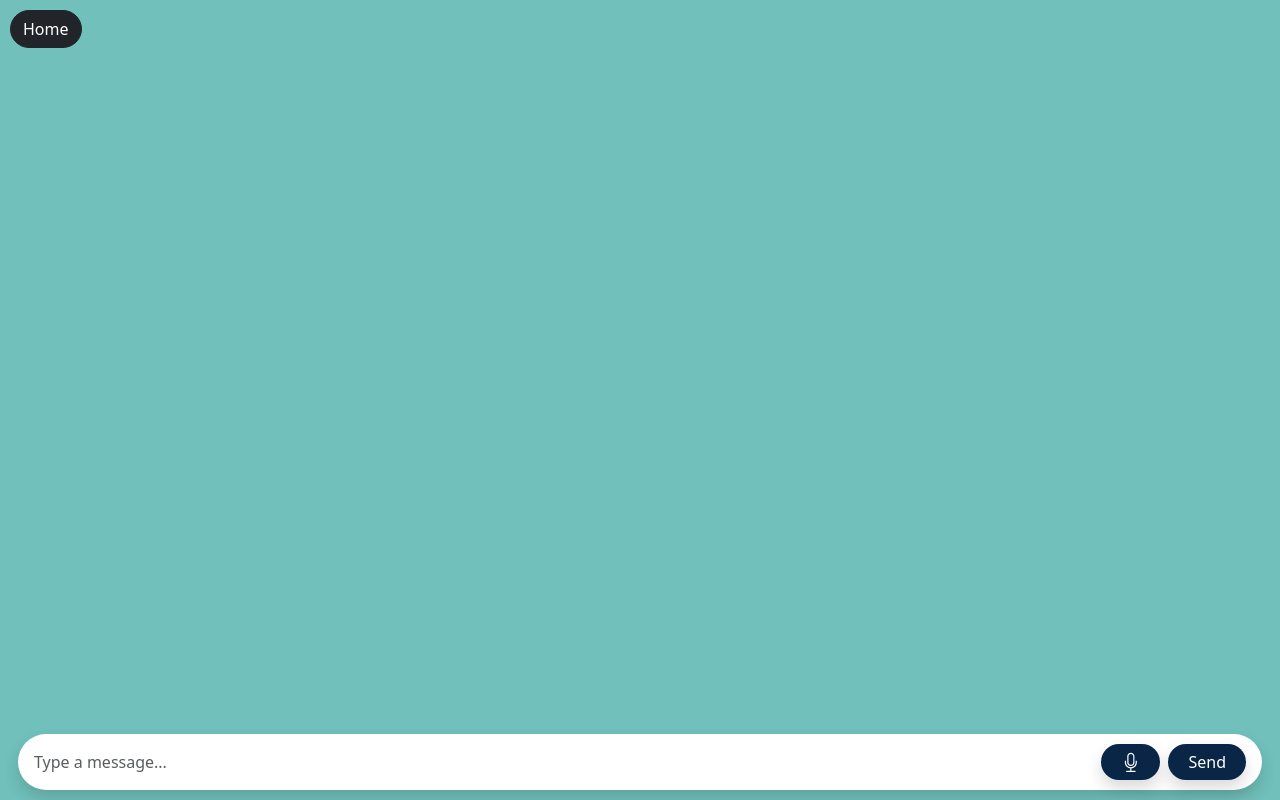
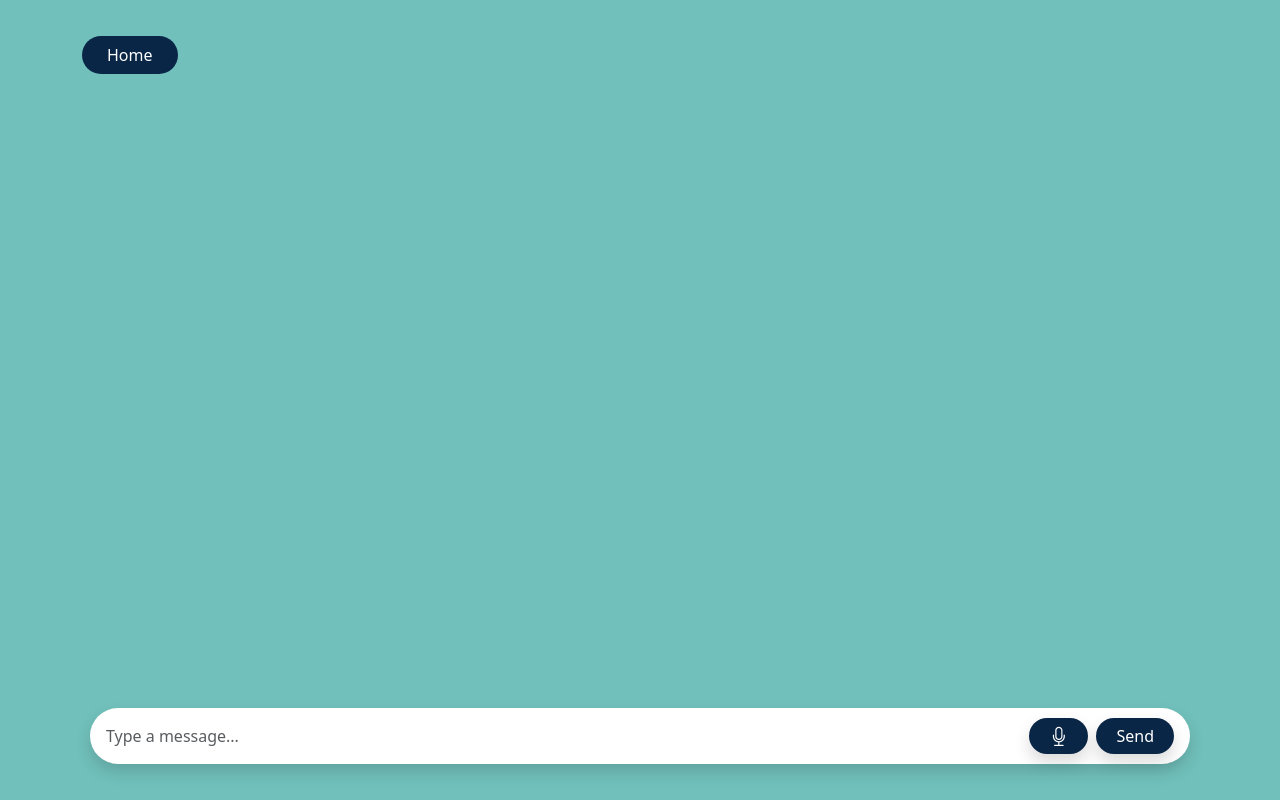
Before and after one commit to Migara1212/migara-s-chat-bot, a React (Create React App) app: page /chat in a window 1280 px wide. Built offline with nearby package versions, Linux system fonts and the light colour scheme.

Commit message:
Updated ChatPage r

```diff
--- a/src/pages/ChatPage.js
+++ b/src/pages/ChatPage.js
@@ -13,8 +13,9 @@ function ChatPage() {
     const botMessage = { sender: "bot", text: `You said: ${text}` };
     setMessages((prev) => [...prev, userMessage, botMessage]);
 
+    // Voice output for bot message
     if ("speechSynthesis" in window) {
-      window.speechSynthesis.cancel();
+      window.speechSynthesis.cancel(); // stop any current speech
       const utterance = new SpeechSynthesisUtterance(botMessage.text);
       utterance.lang = "en-US";
       utterance.rate = 1;
@@ -31,41 +32,60 @@ function ChatPage() {
 
   return (
     <div
-      className="d-flex flex-column justify-content-between"
+      className="d-flex flex-column"
       style={{
         height: "100vh",
+        width: "100vw",
         backgroundColor: "#71C0BB",
-        padding: "10px",
+        display: "flex",
+        alignItems: "center",
+        justifyContent: "center",
+        padding: "20px",
         boxSizing: "border-box",
+        position: "relative",
       }}
     >
-      {/* Home button */}
+      <div
+        className="container py-3 d-flex flex-column"
+        style={{ height: "100%" }}
+      >
+        {/* Home Button */}
         <button
-        className="btn btn-dark rounded-pill mb-2"
-        style={{ width: "fit-content" }}
+          className="btn mb-3 rounded-pill px-4"
+          style={{
+            backgroundColor: "#0A2647",
+            color: "#fff",
+            width: "fit-content",
+          }}
           onClick={() => navigate("/")}
+          onMouseOver={(e) => (e.target.style.backgroundColor = "#144272")}
+          onMouseOut={(e) => (e.target.style.backgroundColor = "#0A2647")}
         >
           Home
         </button>
 
-      {/* Messages area */}
+        {/* Scrollable Message Area */}
         <div
           ref={scrollRef}
           className="flex-grow-1 overflow-auto px-2 py-3 hide-scrollbar"
-        style={{ borderRadius: "10px", backgroundColor: "transparent" }}
+          style={{
+            borderRadius: "10px",
+          }}
         >
           <style>{`
             .hide-scrollbar::-webkit-scrollbar { display: none; }
             .hide-scrollbar { scrollbar-width: none; -ms-overflow-style: none; }
           `}</style>
+
           {messages.map((msg, idx) => (
             <ChatMessage key={idx} message={msg} />
           ))}
         </div>
 
-      {/* Chat input fixed at bottom */}
-      <div>
+        {/* Input Bar Fixed at Bottom with Voice Enabled */}
+        <div className="pt-3">
           <ChatInput onSend={handleSend} enableVoice={true} />
+        </div>
       </div>
     </div>
   );
```
Lines whose indentation alone changed are shown as unchanged.
